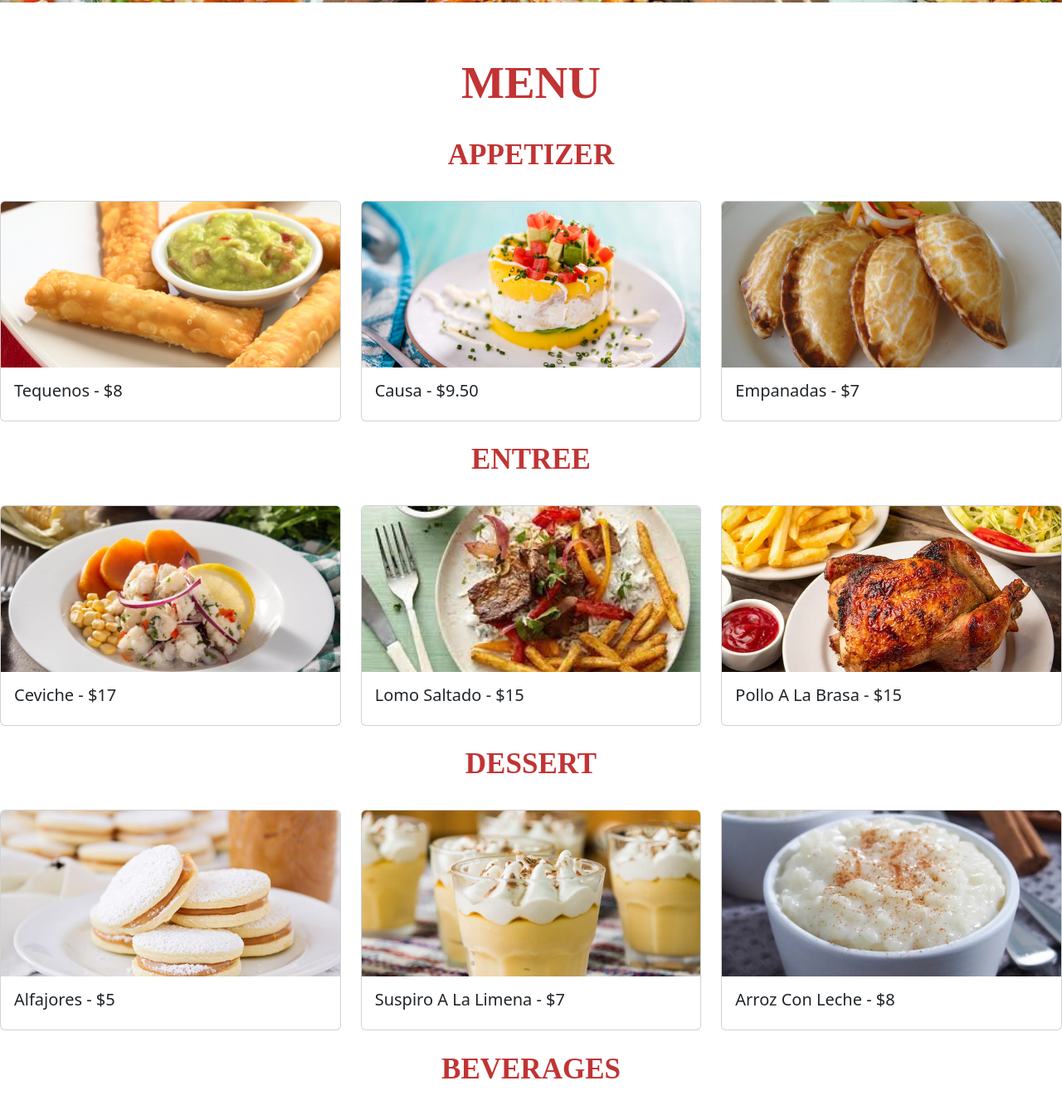
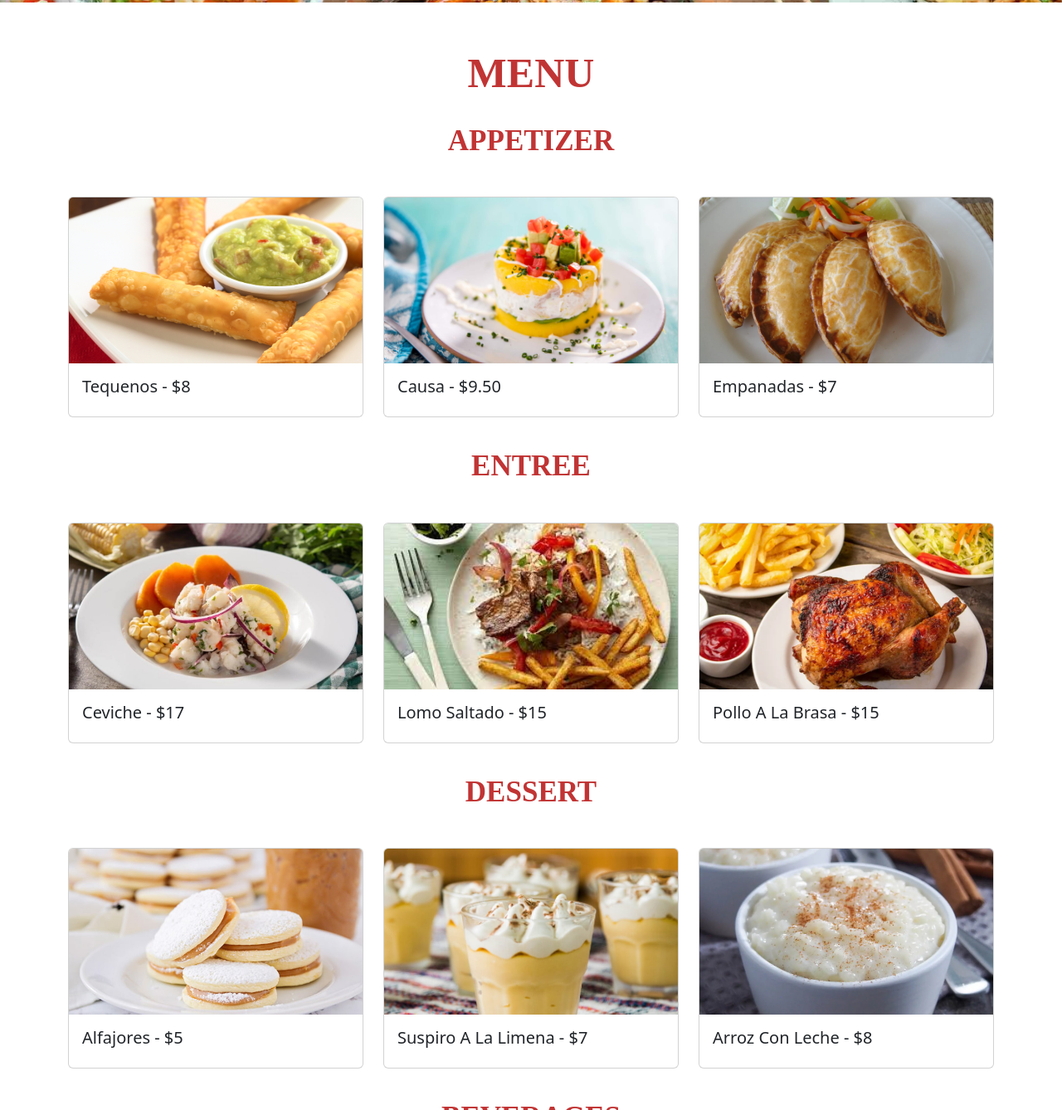
Before and after one commit to artcom3/restaurant-website, a plain HTML site: page menu.html in a window 1280 px wide. Shown: the part 496-1834 px from the top of the page at 83% size. Drawn offline with nearby package versions, Linux system fonts and the light colour scheme.

Commit message:
Fix-size

```diff
--- a/menu.html
+++ b/menu.html
@@ -42,7 +42,7 @@
 
 
   <main>
-    <div class="container-menupage">
+    <div class="container container-menupage">
       <!-- ROW 1 -->
       <div class="row">
         <div class="col text-center">
@@ -51,24 +51,24 @@
         </div>
       </div>
       <div class="row">
-        <div class="col-4">
-          <div class="card">
+        <div class="col-md-4">
+          <div class="card my-3">
             <img src="images/tequenos.jpg" class="card-img-top" alt="tequenos">
             <div class="card-body">
               <h5 class="card-title">Tequenos - $8</h5>
             </div>
           </div>
         </div>
-        <div class="col-4">
-          <div class="card">
+        <div class="col-md-4">
+          <div class="card my-3">
             <img src="images/causa.jpg" class="card-img-top" alt="Causa">
             <div class="card-body">
               <h5 class="card-title">Causa - $9.50</h5>
             </div>
           </div>
         </div>
-        <div class="col-4">
-          <div class="card">
+        <div class="col-md-4">
+          <div class="card my-3">
             <img src="images/empanadas.webp" class="card-img-top" alt="Empanadas">
             <div class="card-body">
               <h5 class="card-title">Empanadas - $7</h5>
@@ -83,8 +83,8 @@
         </div>
     </div>
     <div class="row">
-        <div class="col-4">
-          <div class="card">
+        <div class="col-md-4">
+          <div class="card my-3">
             <img src="images/ceviche.jpg" class="card-img-top" alt="Ceviche">
             <div class="card-body">
               <h5 class="card-title">Ceviche - $17</h5>
@@ -92,8 +92,8 @@
             </div>
         </div>
         </div>
-        <div class="col-4">
-          <div class="card">
+        <div class="col-md-4">
+          <div class="card my-3">
             <img src="images/lomosaltado.jpeg" class="card-img-top" alt="Lomo Saltado">
             <div class="card-body">
               <h5 class="card-title">Lomo Saltado - $15</h5>
@@ -101,8 +101,8 @@
             </div>
           </div>
         </div>
-        <div class="col-4">
-          <div class="card">
+        <div class="col-md-4">
+          <div class="card my-3">
             <img src="images/polloalabrasa.webp" class="card-img-top" alt="Pollo A La Brasa">
             <div class="card-body">
               <h5 class="card-title">Pollo A La Brasa - $15</h5>
@@ -118,24 +118,24 @@
         </div>
     </div>
     <div class="row">
-        <div class="col-4">
-          <div class="card">
+        <div class="col-md-4">
+          <div class="card my-3">
             <img src="images/alfajores.jpg" class="card-img-top" alt="Alfajores">
             <div class="card-body">
               <h5 class="card-title">Alfajores - $5</h5>
             </div>
           </div>
         </div>
-        <div class="col-4">
-          <div class="card">
+        <div class="col-md-4">
+          <div class="card my-3">
             <img src="images/suspiro.jpg" class="card-img-top" alt="Suspiro">
             <div class="card-body">
               <h5 class="card-title">Suspiro A La Limena - $7</h5>
             </div>
           </div>
         </div>
-        <div class="col-4">
-          <div class="card">
+        <div class="col-md-4">
+          <div class="card my-3">
             <img src="images/arrozconleche.webp" class="card-img-top" alt="Arroz Con Leche">
             <div class="card-body">
               <h5 class="card-title">Arroz Con Leche - $8</h5>
@@ -150,24 +150,24 @@
         </div>
     </div>
     <div class="row">
-        <div class="col-4">
-          <div class="card">
+        <div class="col-md-4">
+          <div class="card my-3">
             <img src="images/incakola.webp" class="card-img-top" alt="Inka Cola">
             <div class="card-body">
               <h5 class="card-title">Inka Cola - $6</h5>
             </div>
           </div>
         </div>
-        <div class="col-4">
-          <div class="card">
+        <div class="col-md-4">
+          <div class="card my-3">
             <img src="images/maracuya.png" class="card-img-top" alt="Maracuya">
               <div class="card-body">
                 <h5 class="card-title">Maracuya - $12</h5>
             </div>
           </div>
         </div>
-        <div class="col-4">
-          <div class="card">
+        <div class="col-md-4">
+          <div class="card my-3">
             <img src="images/chicha.jpg" class="card-img-top" alt="Chicha Morada">
               <div class="card-body">
                 <h5 class="card-title">Chicha Morada - $12</h5>
--- a/style/style.css
+++ b/style/style.css
@@ -22,7 +22,7 @@ footer {
 h1 {
   text-transform: uppercase;
   font-family: 'Roboto Serif', serif;
-  font-size: 55px;
+  font-size: 50px;
   font-weight: bold;
   color: #C13434;
   padding-top: 5%;
```
Also changed, not shown: index.html (+4 -4 lines).
